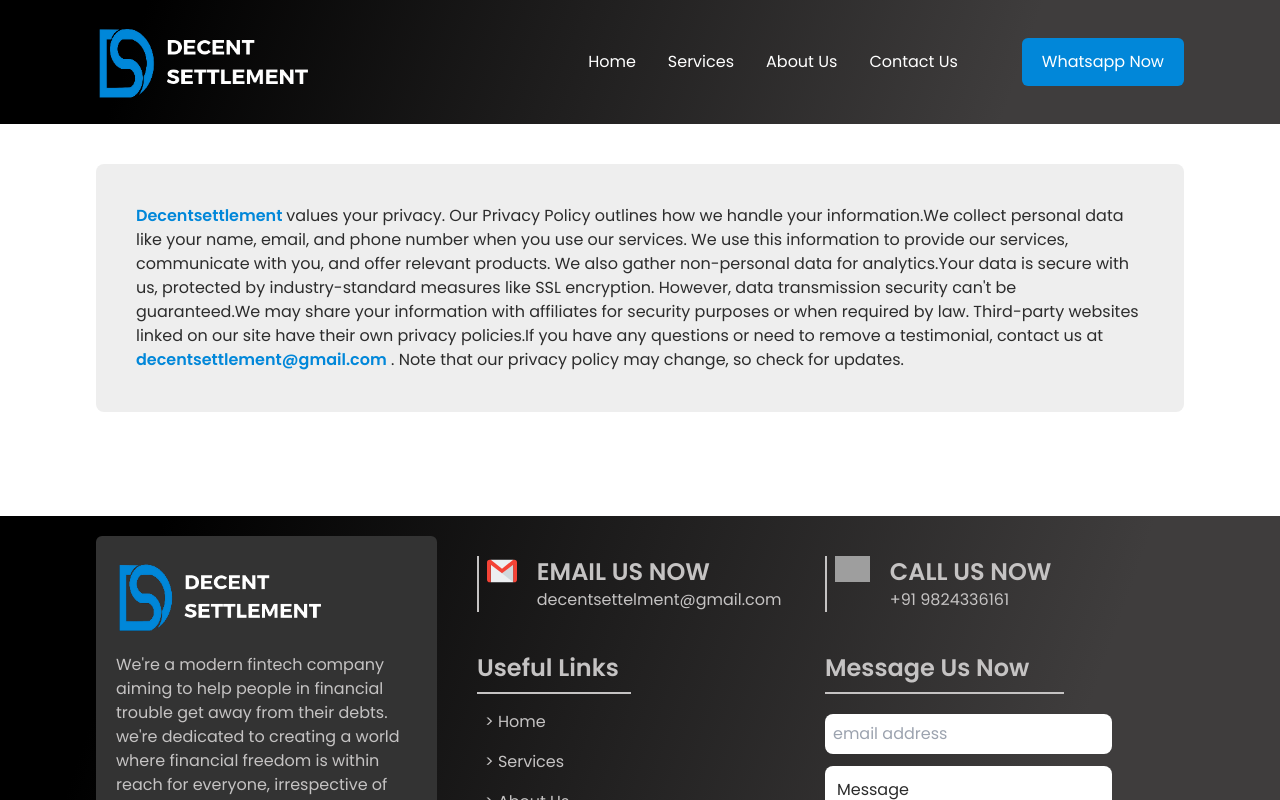
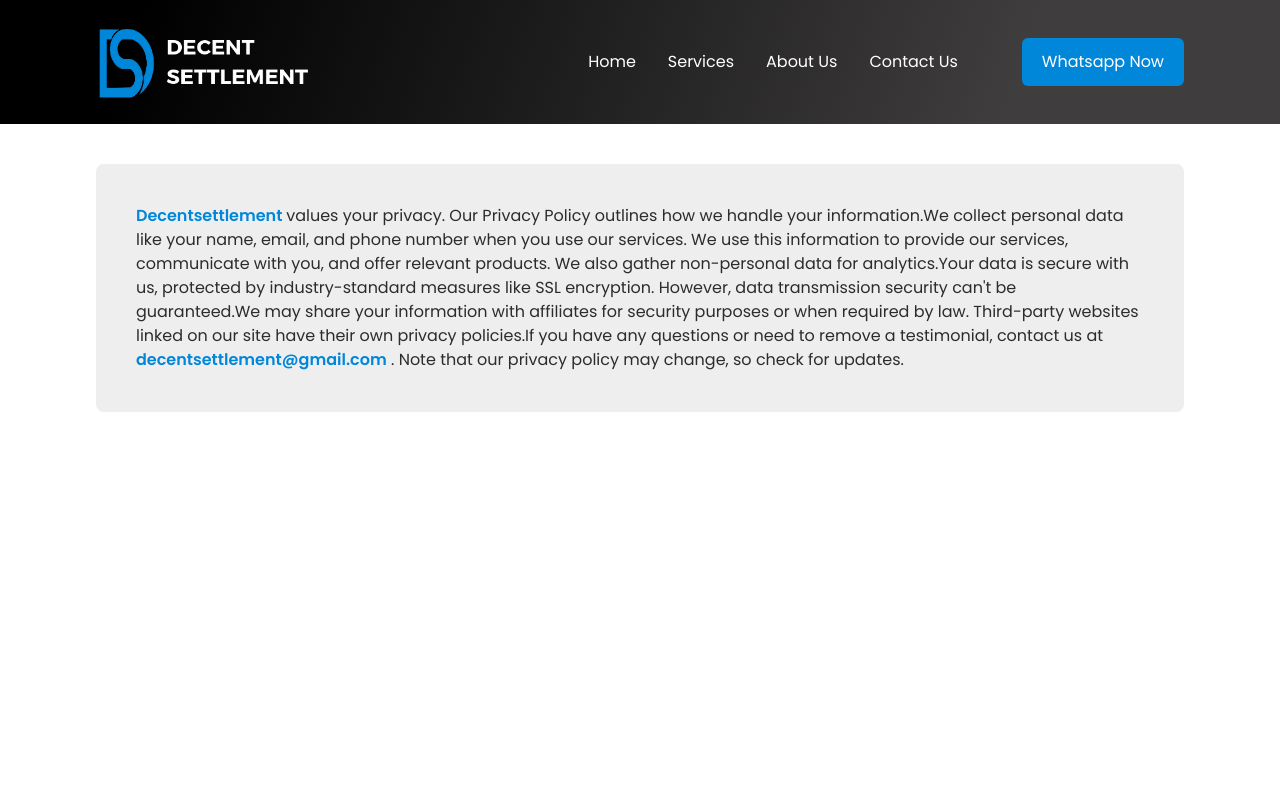
Before and after one commit to developerjay18/ds-website, a React (Vite) app: page /privacy-policy in a window 1280 px wide. Shown: the top 800 px of the page. Built offline with nearby package versions, Linux system fonts and the light colour scheme; grey boxes are pictures that could not be loaded.

Commit message:
adding footer active links

```diff
--- a/src/App.jsx
+++ b/src/App.jsx
@@ -7,7 +7,6 @@ function App() {
     <>
       <BurgerMenu />
       <Outlet />
-      <Footer />
     </>
   );
 }
--- a/src/pages/Home/Home.jsx
+++ b/src/pages/Home/Home.jsx
@@ -10,7 +10,8 @@ import {
   InfoSection,
   ContactSection,
   ListSection,
-  Header
+  Header,
+  Footer,
 } from '../../components';
 
 function Home() {
@@ -26,6 +27,7 @@ function Home() {
       <InfoSection />
       <ContactSection />
       <ListSection />
+      <Footer />
     </Container>
   );
 }
```
